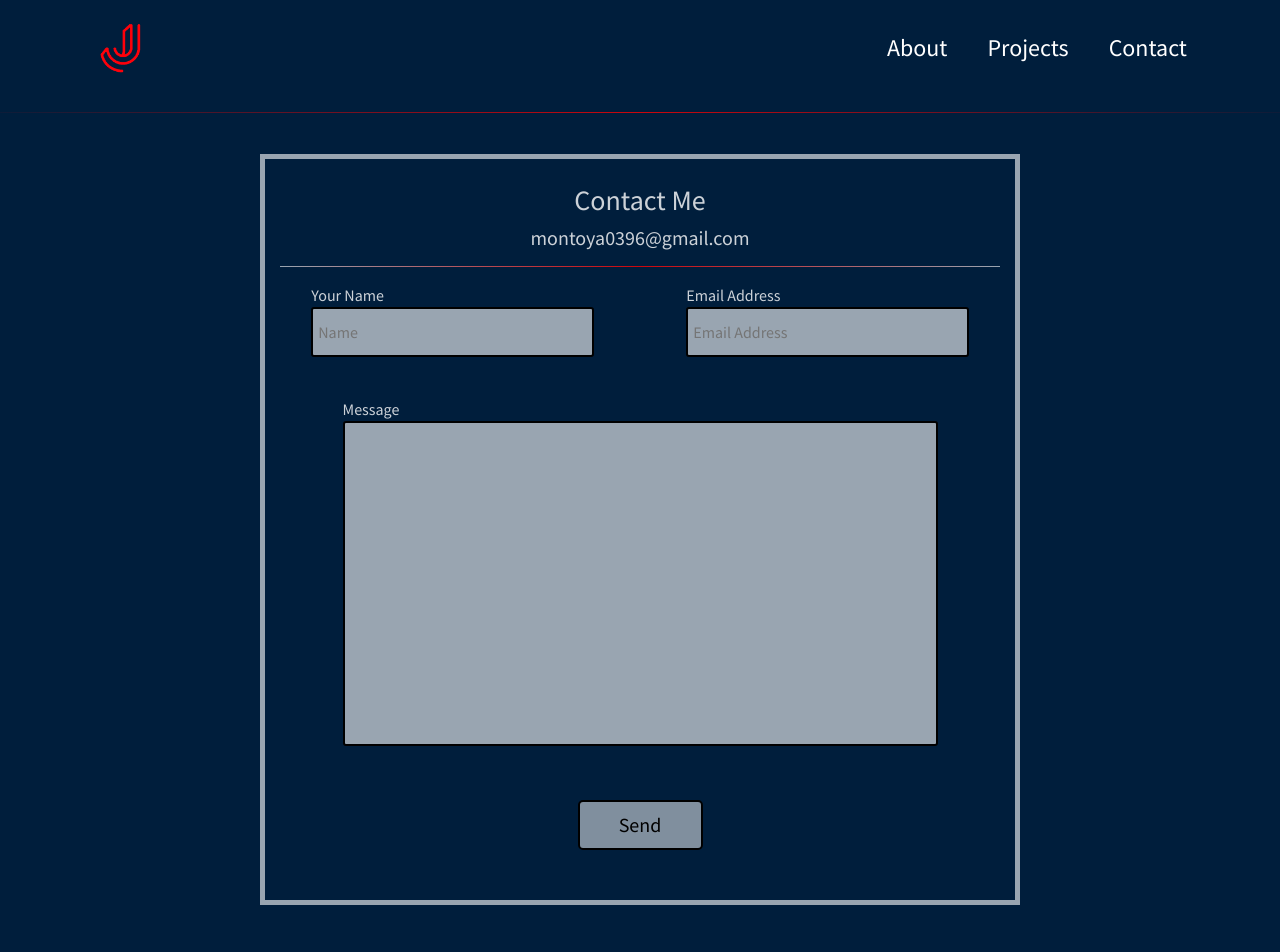
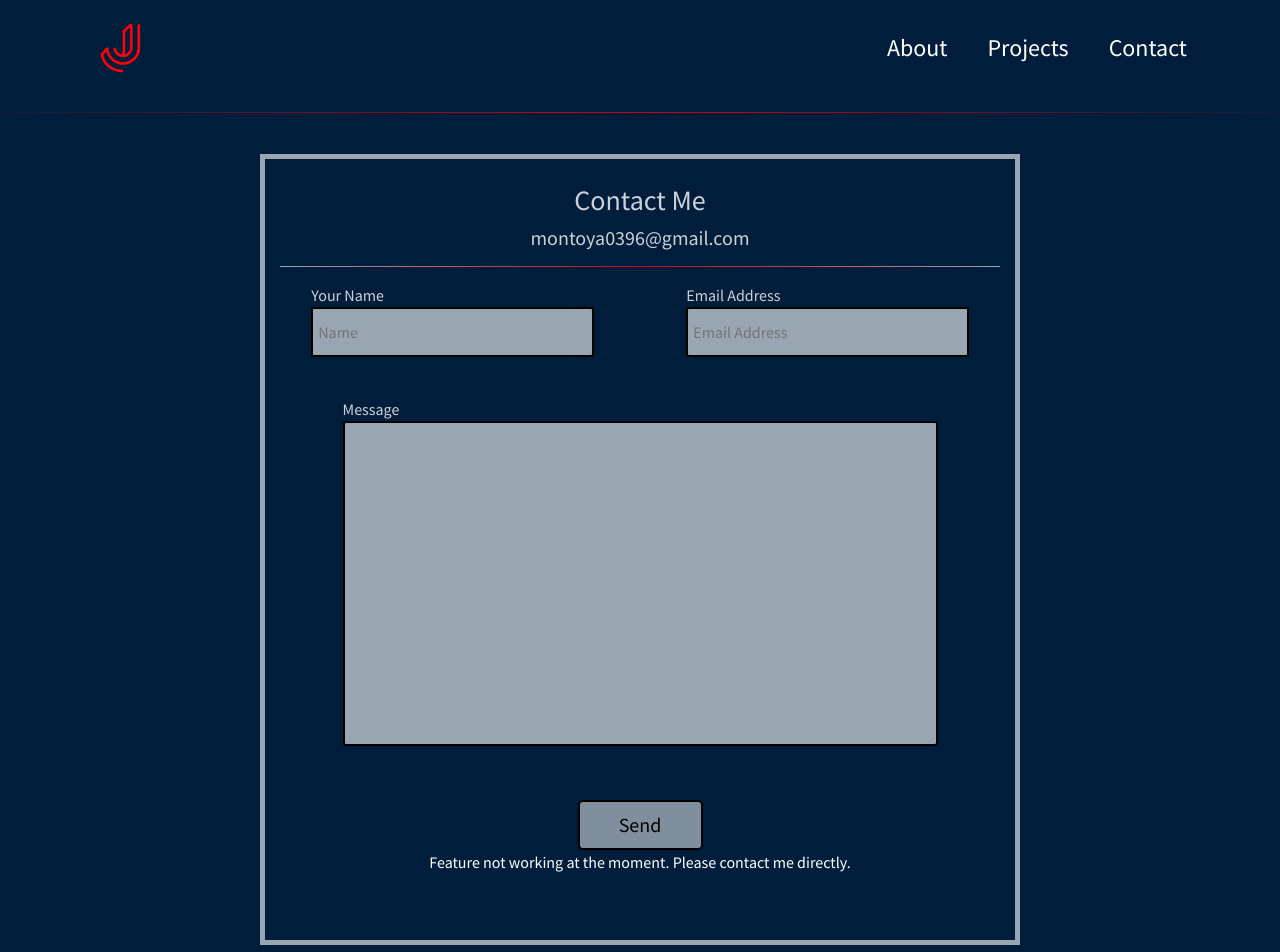
Before and after one commit to JonTrader/jontrader.github.io, a React (Create React App) app: page /contact in a window 1280 px wide. Shown: the top 952 px of the page. Built offline with nearby package versions, Linux system fonts and the light colour scheme.

Commit message:
clarified that contact feature not working at the moment

```diff
--- a/src/Pages/Components/Contact.js
+++ b/src/Pages/Components/Contact.js
@@ -90,6 +90,12 @@ export default class Contact extends React.Component {
                                         Send
                                     </Button>
                             </Row>
+
+                            <Row className="justify-content-center text-white">
+                                <p>
+                                    Feature not working at the moment. Please contact me directly.
+                                </p>
+                            </Row>
                         </form>
 
                     </Col>
```
